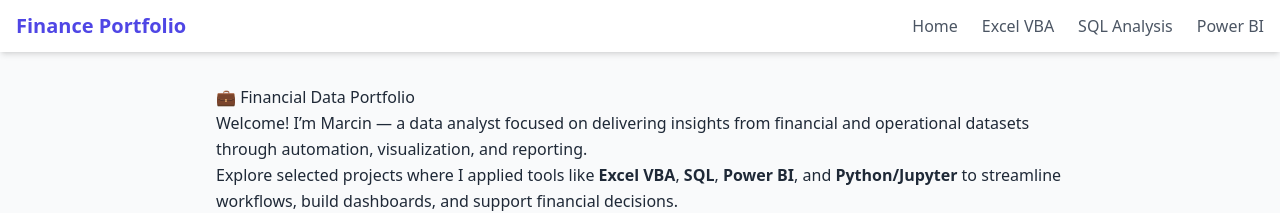
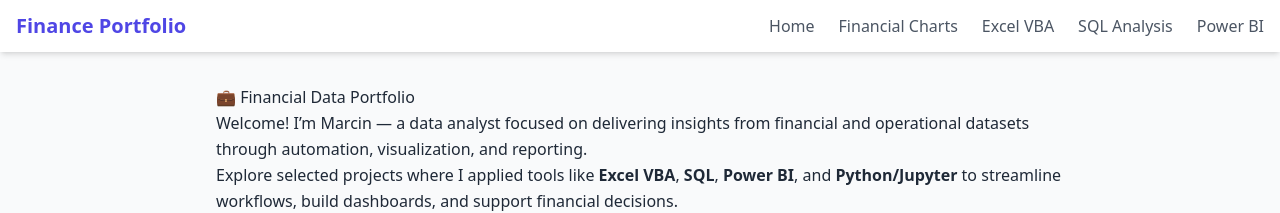
Before and after one commit to Marcin-Charzynski/financial-analysis-of-a-fictitious-company, a Jekyll site: the page built from index.md, in a window 1280 px wide. Shown: the top 213 px of the page. Built offline with Jekyll 4.4.1, drawn with Linux system fonts in a browser that asks for light colours; nearby versions of some CDN libraries.

Commit message:
missing link added

```diff
--- a/_layouts/page.html
+++ b/_layouts/page.html
@@ -30,6 +30,12 @@
           <a href="{{ site.baseurl }}/"
              class="hover:text-indigo-600 {% if page.url == site.baseurl or page.url == site.baseurl | append: '/' %}font-bold text-indigo-700{% endif %}">
             Home
+          </a>
+        </li>
+        <li>
+          <a href="{{ site.baseurl }}/charts/"
+             class="hover:text-indigo-600 {% if page.url == site.baseurl | append: '/charts/' %}font-bold text-indigo-700{% endif %}">
+            Financial Charts
           </a>
         </li>
         <li>
```
